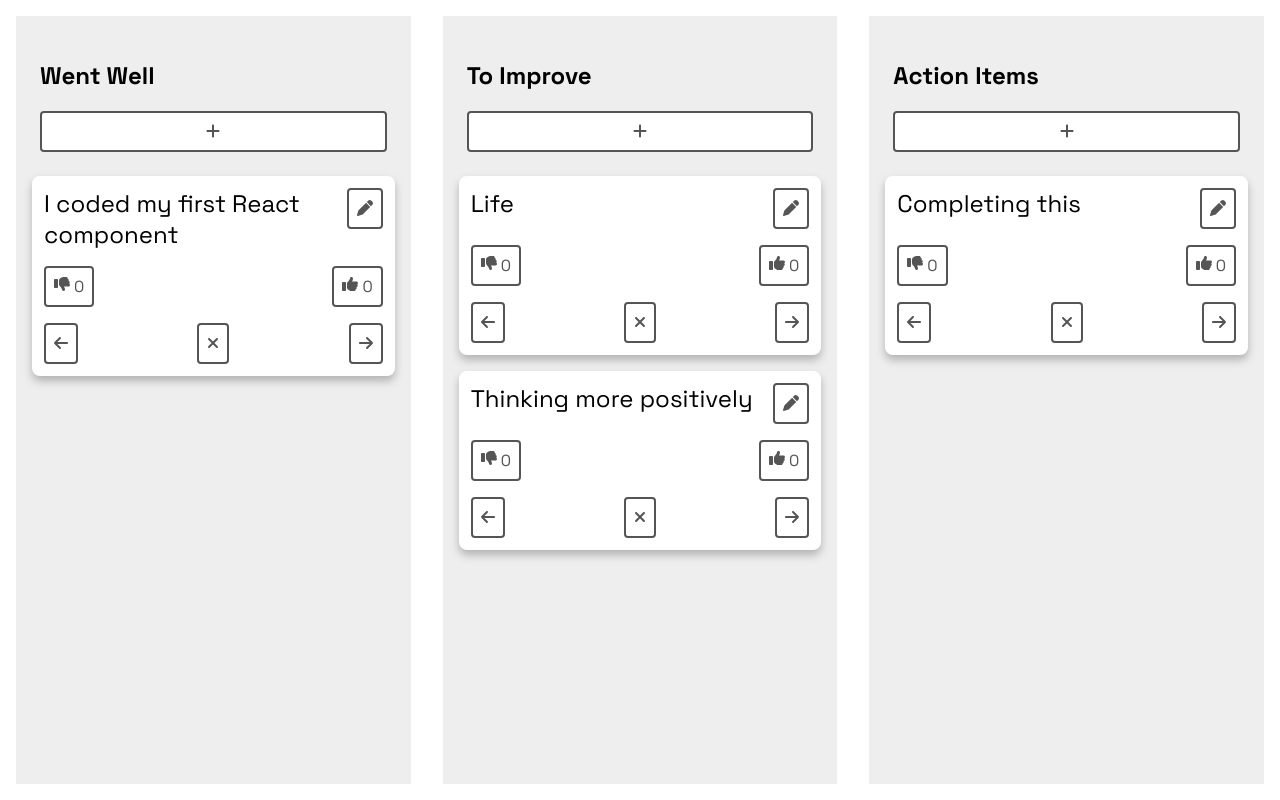
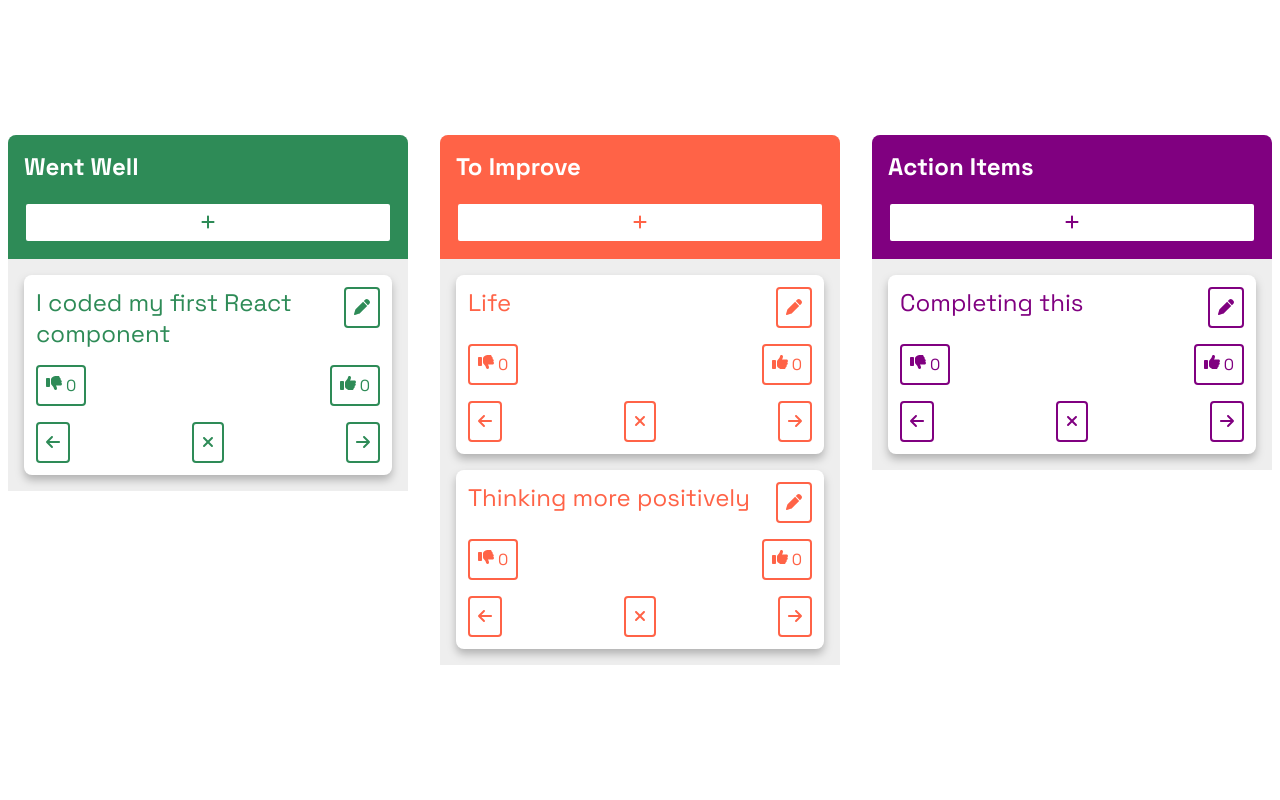
Before and after one commit to klalicki/retro-board, a React (Create React App) app: page / in a window 1280 px wide. Built offline with nearby package versions, Linux system fonts and the light colour scheme.

Commit message:
styling: adds per-list color theming

```diff
--- a/src/components/App/App.css
+++ b/src/components/App/App.css
@@ -4,41 +4,60 @@
   box-sizing: border-box;
   font-family: "Space Grotesk", Helvetica, sans-serif;
 }
+:root {
+  --accent-color: green;
+}
 .card-list {
   display: flex;
   flex-direction: column;
   background-color: #eee;
+  border-radius: 0.5rem 0.5rem 0 0;
+  width: 400px;
+}
+.card-list-body {
+  display: flex;
+  flex-direction: column;
   gap: 1rem;
-  width: 400px;
   padding: 1rem;
 }
-
 button {
   background-color: white;
   font-size: 1rem;
   padding: 0.5rem;
-  border: 2px solid #555;
+  border: 2px solid var(--accent-color);
   border-radius: 0.25rem;
-  color: #555;
+  color: var(--accent-color);
   transition: all 0.1s;
 }
 button:hover {
-  background-color: #555;
+  background-color: var(--accent-color);
   color: white;
   transition: all 0.1s;
+}
+.app {
+  display: flex;
+  align-items: center;
+  justify-content: center;
+  width: 100vw;
+  min-height: 100vh;
 }
 .card-list-container {
   display: flex;
   justify-content: center;
+  align-items: flex-start;
   gap: 2rem;
   padding: 1rem;
-  width: 100vw;
-  min-height: 100vh;
 }
 .card-list-header {
-  padding: 0.5rem;
+  background-color: var(--accent-color);
+  padding: 1rem;
   display: flex;
   flex-direction: column;
+  border-radius: 0.5rem 0.5rem 0 0;
+}
+.card-list-header h1 {
+  margin-top: 0;
+  color: white;
 }
 .card {
   background-color: white;
@@ -62,6 +81,7 @@ button:hover {
 }
 .card-header h2,
 .card-header textarea {
+  color: var(--accent-color);
   margin: 0;
   font-size: 1.5rem;
   font-weight: 100;
--- a/src/components/App/App.jsx
+++ b/src/components/App/App.jsx
@@ -6,17 +6,11 @@ import { DataProvider } from "../../contexts/DataContext";
 import CardList from "../CardList/CardList";
 function App() {
   return (
-    <div className="App">
+    <div className="app">
       <DataProvider>
         <div className="card-list-container">
           {sampleData.map((list, listIndex) => {
-            return (
-              <CardList
-                listName={list.listName}
-                listIndex={listIndex}
-                // items={list.listContents}
-              />
-            );
+            return <CardList listName={list.listName} listIndex={listIndex} />;
           })}
         </div>
       </DataProvider>
--- a/src/components/CardList/CardList.jsx
+++ b/src/components/CardList/CardList.jsx
@@ -9,7 +9,10 @@ const CardList = ({ listIndex }) => {
   const items = data[listIndex].listContents;
 
   return (
-    <div className="card-list">
+    <div
+      className="card-list"
+      style={{ "--accent-color": data[listIndex].listColor }}
+    >
       <article className="card-list-header">
         <h1>{data[listIndex].listName}</h1>
         <button
@@ -20,8 +23,8 @@ const CardList = ({ listIndex }) => {
           <FontAwesomeIcon icon={faPlus} />
         </button>
       </article>
-
-      {items.map((listItem, cardIndex) => {
+      <section className="card-list-body">
+        {items.map((_listItem, cardIndex) => {
           return (
             <Card
               key={items[cardIndex].cardId}
@@ -30,6 +33,7 @@ const CardList = ({ listIndex }) => {
             ></Card>
           );
         })}
+      </section>
     </div>
   );
 };
--- a/src/sampleData.js
+++ b/src/sampleData.js
@@ -2,6 +2,7 @@ export const sampleData = [
   {
     listName: "Went Well",
     listId: 0,
+    listColor: "seagreen",
     listContents: [
       {
         itemText: "I coded my first React component",
@@ -14,6 +15,7 @@ export const sampleData = [
   {
     listName: "To Improve",
     listId: 1,
+    listColor: "tomato",
     listContents: [
       {
         itemText: "Life",
@@ -31,6 +33,7 @@ export const sampleData = [
   },
   {
     listName: "Action Items",
+    listColor: "purple",
     listId: 2,
     listContents: [
       {
```
Lines whose indentation alone changed are shown as unchanged.
